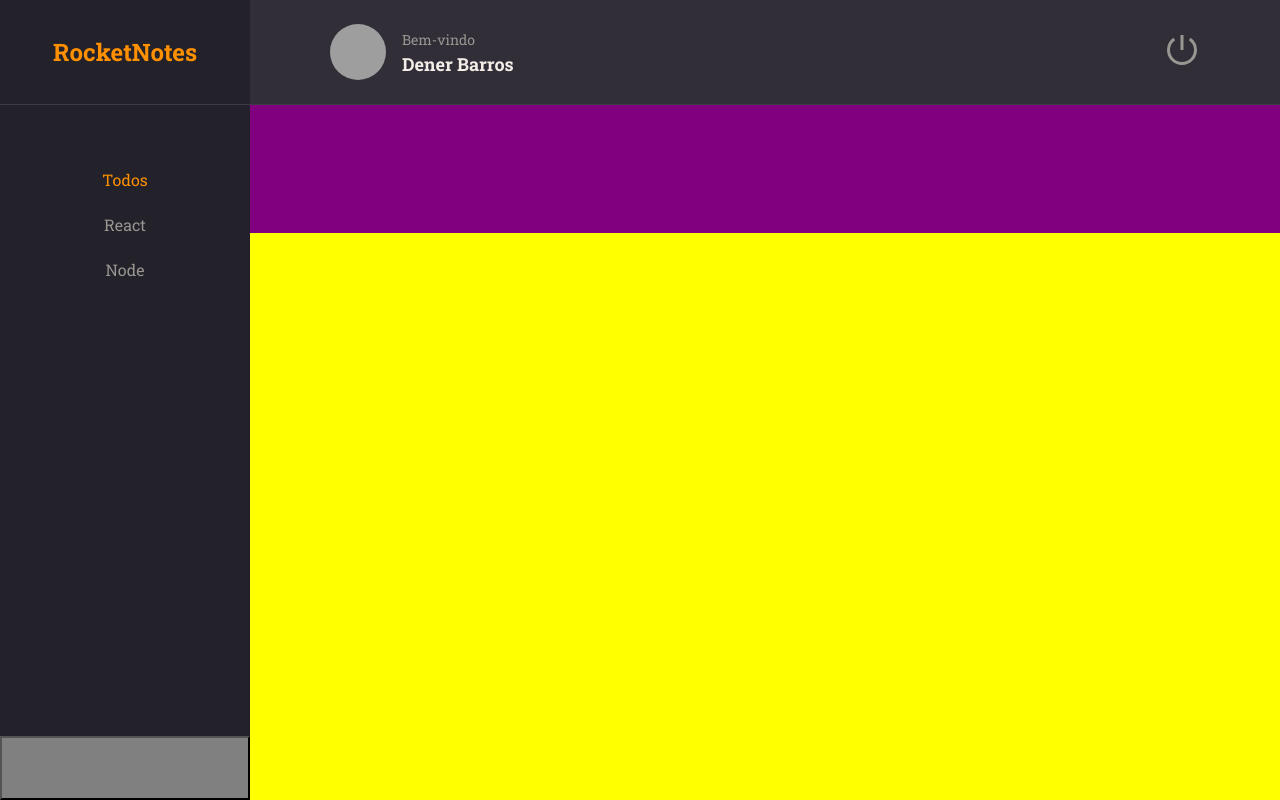
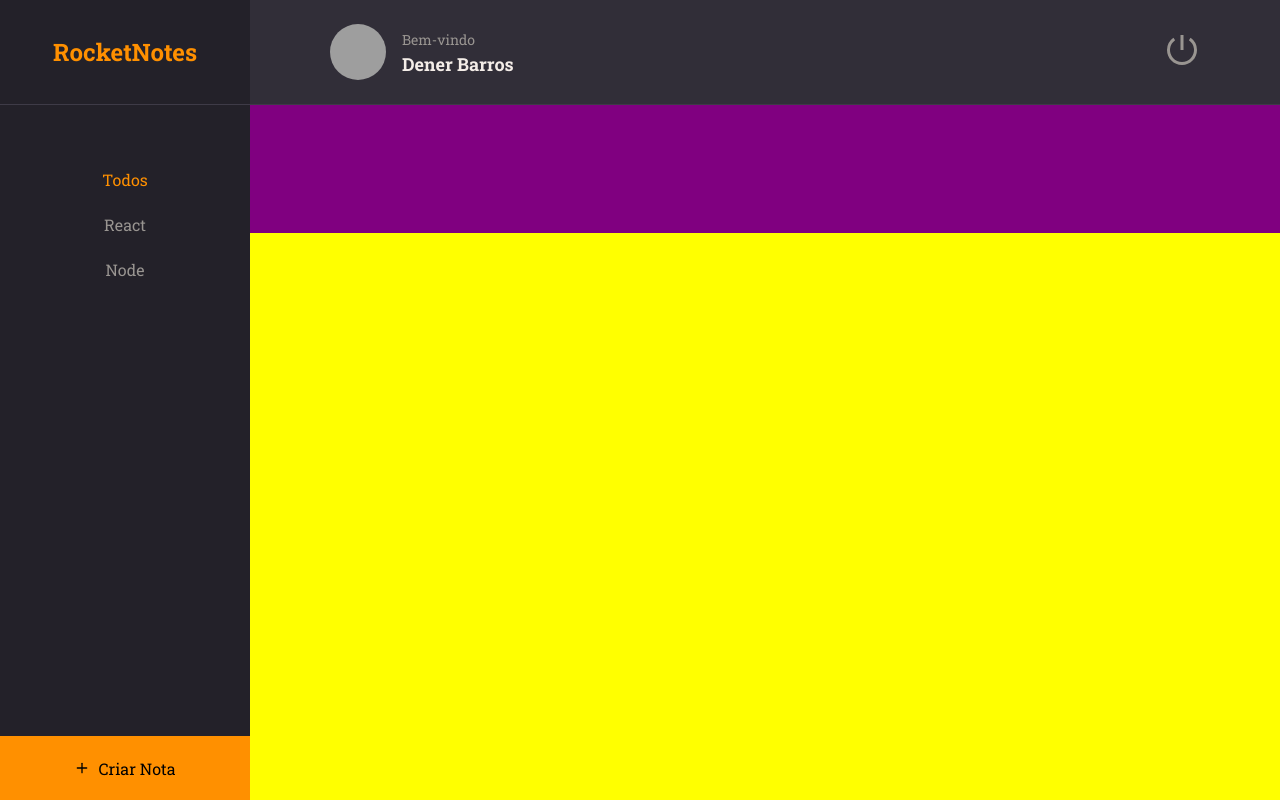
Before and after one commit to DenerBarros/rocketNotes, a React (Vite) app: page / in a window 1280 px wide. Built offline with nearby package versions, Linux system fonts and the light colour scheme; grey boxes are pictures that could not be loaded.

Commit message:
Criado o botão de inserir nota

```diff
--- a/src/components/ButtonText/index.jsx
+++ b/src/components/ButtonText/index.jsx
@@ -1,6 +1,6 @@
 import { Container } from './styles';
 
-export function ButtonText({title, isActive, ...rest}) {
+export function ButtonText({title, isActive = false, ...rest}) {
     return (
 
         <Container
--- a/src/pages/Home/index.jsx
+++ b/src/pages/Home/index.jsx
@@ -1,3 +1,4 @@
+import { FiPlus } from 'react-icons/fi';
 import { Container, Brand, Menu, Search, Content, NewNote } from './styles'
 
 import { Header } from '../../components/Header';
@@ -29,7 +30,8 @@ export function Home() {
             </Content>
 
             <NewNote>
-
+                <FiPlus />
+                Criar Nota
             </NewNote>
 
         </Container>
--- a/src/pages/Home/styles.js
+++ b/src/pages/Home/styles.js
@@ -59,5 +59,15 @@ export const Content = styled.div`
 
 export const NewNote = styled.button`
     grid-area: newnote;
-    background: gray;
+    background-color: ${({ theme }) => theme.COLORS.ORANGE};
+    border: none;
+
+    display: flex;
+    align-items: center;
+    justify-content: center;
+
+    > svg {
+        margin-right: 8px;
+    }
+
 `;
```
